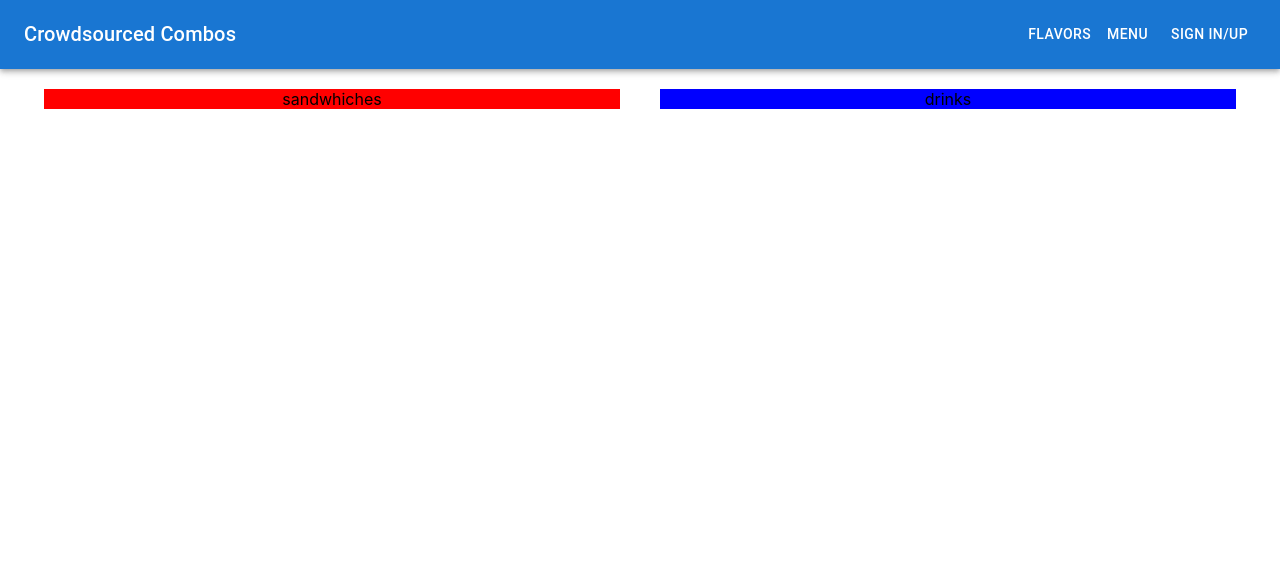
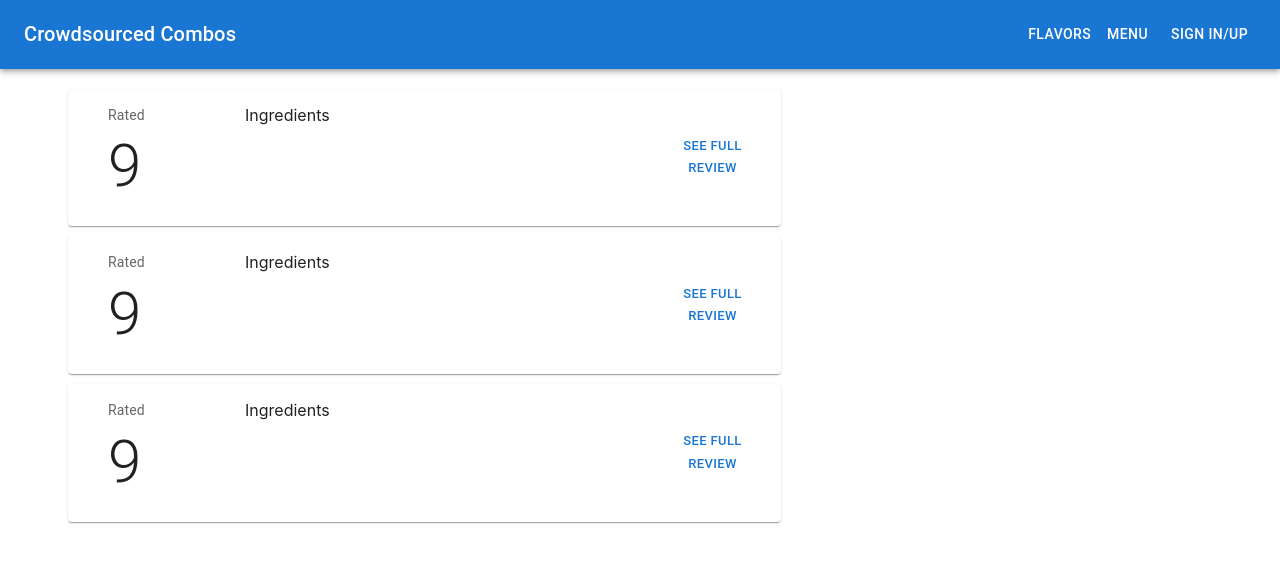
Before and after one commit to CroudsourcedCombos/main, a Next.js app in the folder frontend/: page /signed-out in a window 1280 px wide. Shown: the top 562 px of the page. Built offline with nearby package versions, Linux system fonts and the light colour scheme.

Commit message:
implemented reviewcard component layout

```diff
--- /dev/null
+++ b/frontend/components/reviewcard.js
@@ -0,0 +1,50 @@
+import * as React from 'react';
+import Box from '@mui/material/Box';
+import Card from '@mui/material/Card';
+import CardActions from '@mui/material/CardActions';
+import CardContent from '@mui/material/CardContent';
+import Button from '@mui/material/Button';
+import Typography from '@mui/material/Typography';
+import { Container } from '@mui/material';
+import Avatar from "@mui/material/Avatar";
+
+const bull = (
+  <Box
+    component="span"
+    sx={{ display: 'inline-block', mx: '2px', transform: 'scale(0.8)' }}
+  >
+    •
+  </Box>
+);
+
+export default function BasicCard() {
+    const [Rating, setRating] = React.useState(0);
+    const [Category, setCategory] = React.useState("Sandwhich");
+    const [Ingredients, setIngredients] = React.useState([])
+
+    return (
+    <Card sx={{ width: "100%", border: "1", margin: "10px", display: "flex", alignContent: "space-between"}}>
+      <Container sx = {{width: "20%"}}>
+        <CardContent>
+            <Typography sx={{ fontSize: 14 }} color="text.secondary" gutterBottom>
+            Rated
+            </Typography>
+            <Typography variant="h2" component="div">
+            9
+            </Typography>
+        </CardContent>
+      </Container>
+      <Container sx = {{width: "65%"}}>
+          <CardContent>
+              Ingredients
+          </CardContent>
+      </Container>
+      <Container sx = {{width: "20%", display: "flex", alignContent: "center"}}>
+        <CardActions>
+            <Button size="small">See Full Review</Button>
+        </CardActions>
+      </Container>
+
+    </Card>
+  );
+}
--- a/frontend/pages/signed-out.js
+++ b/frontend/pages/signed-out.js
@@ -24,6 +24,7 @@ import { Button, Container } from "@mui/material";
 import { useState } from "react";
 import CheckboxesGroup from "../components/foodCheckboxes";
 import { Box } from "@mui/system";
+import  BasicCard  from "../components/reviewcard";
 
 export default function SignedOut() {
   const [value, setValue] = useState(2);
@@ -34,15 +35,18 @@ export default function SignedOut() {
   };
 
 
+
   return (
     <>
         <ResponsiveAppBar></ResponsiveAppBar>
         <Container maxWidth = "xl" sx = { {display: "flex", justifyContent: "space-between"}}>
-                <Container sx = { {display: "flex", justifyContent: "center", backgroundColor: "red", margin: "20px"}}>
-                    sandwhiches
+                <Container sx = { { width: "65%", margin: "10px"}}>
+                    <BasicCard></BasicCard>
+                    <BasicCard></BasicCard>
+                    <BasicCard></BasicCard>
                 </Container>
-                <Container sx = { {display: "flex", justifyContent: "center", backgroundColor: "blue", margin: "20px"}}>
-                    drinks
+                <Container sx = { {width: "35%", margin: "20px"}}>
+
                 </Container>
         </Container>
 
```
